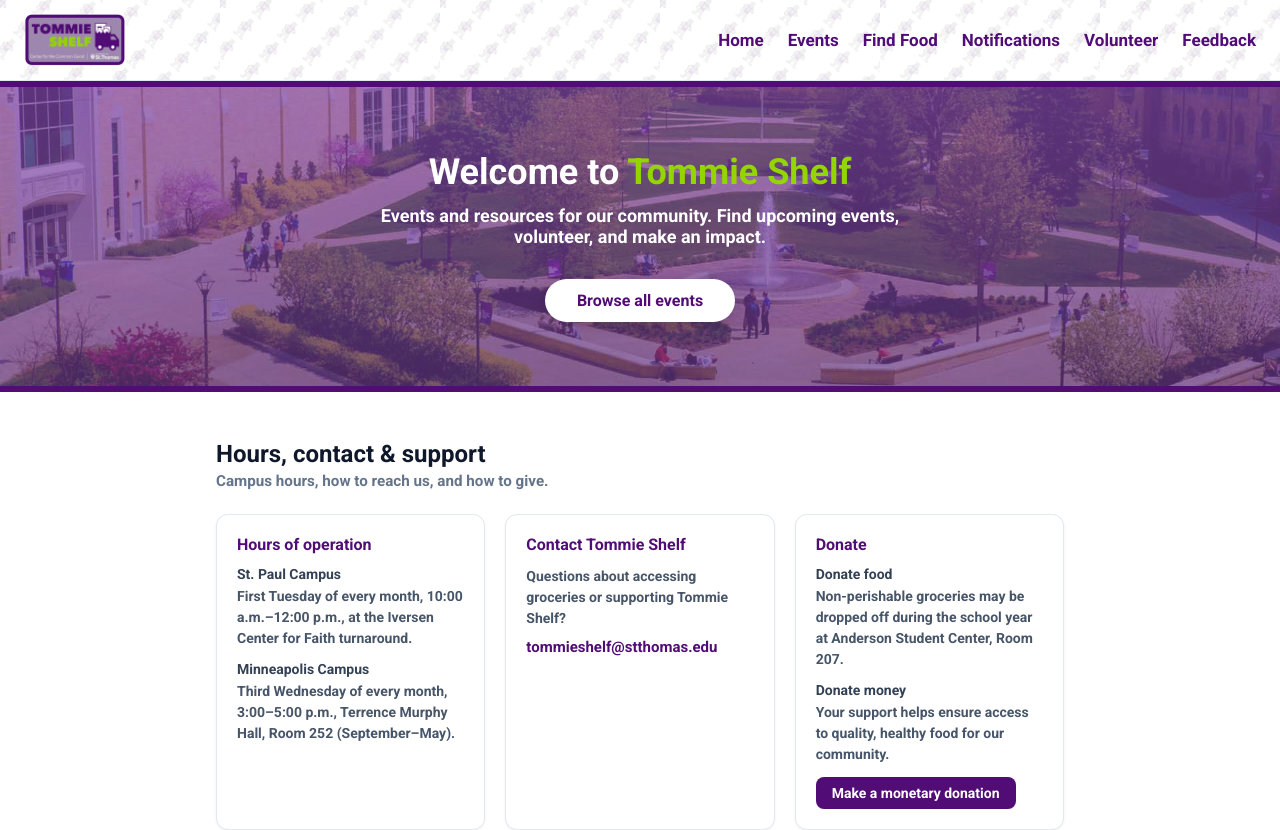
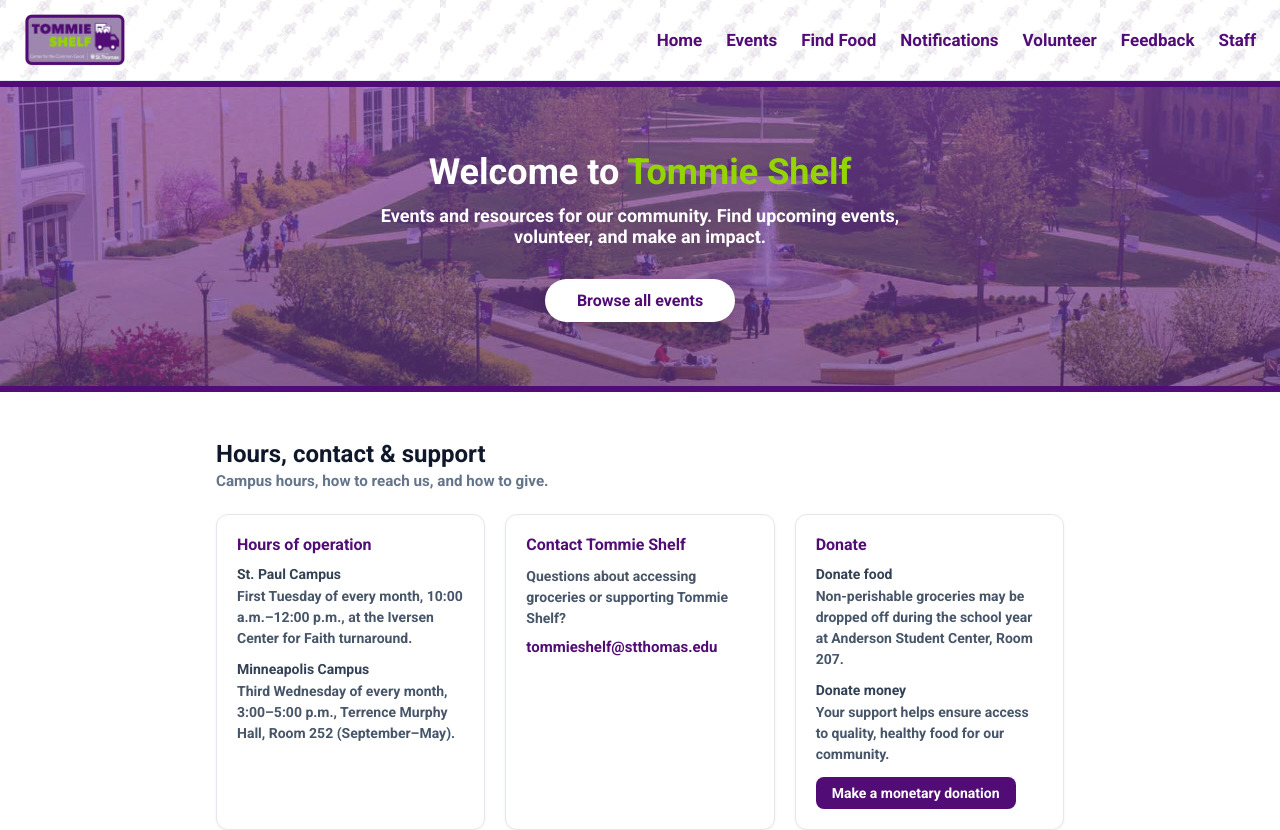
Before and after one commit to erikep/BuildFest2026, a Next.js app: page / in a window 1280 px wide. Shown: the top 830 px of the page. Built offline with nearby package versions, Linux system fonts and the light colour scheme; no server answers; the database is empty.

Commit message:
Added staff navigation to community page and vice versa

```diff
--- a/app/(client)/layout.tsx
+++ b/app/(client)/layout.tsx
@@ -73,6 +73,13 @@
           >
             Feedback
           </Link>
+          <Link
+            href="/staff"
+            className="header-nav-link"
+            style={{ color: "#510C76", fontWeight: 700 }}
+          >
+            Staff
+          </Link>
         </nav>
       </header>
       <main style={{ flex: 1 }}>{children}</main>
--- a/app/(staff)/layout.tsx
+++ b/app/(staff)/layout.tsx
@@ -16,7 +16,7 @@
           borderBottom: "3px solid #3d0959",
         }}
       >
-        <div style={{ maxWidth: "56rem", margin: "0 auto", display: "flex", justifyContent: "space-between", alignItems: "center" }}>
+        <div style={{ display: "flex", justifyContent: "space-between", alignItems: "center" }}>
           <Link href="/staff" style={{ display: "flex", alignItems: "center", gap: "0.5rem", fontSize: "1.25rem", fontWeight: 700, color: "#f8fafc" }} aria-label="Tommie Shelf Staff home">
             <Image
               src="/logo.png"
@@ -44,6 +44,9 @@
             <Link href="/staff/locations" className="header-nav-link" style={{ color: "#fff", fontWeight: 700 }}>
               Locations
             </Link>
+            <Link href="/" className="header-nav-link" style={{ color: "#fff", fontWeight: 700 }}>
+              Community
+            </Link>
           </nav>
         </div>
       </header>
```
